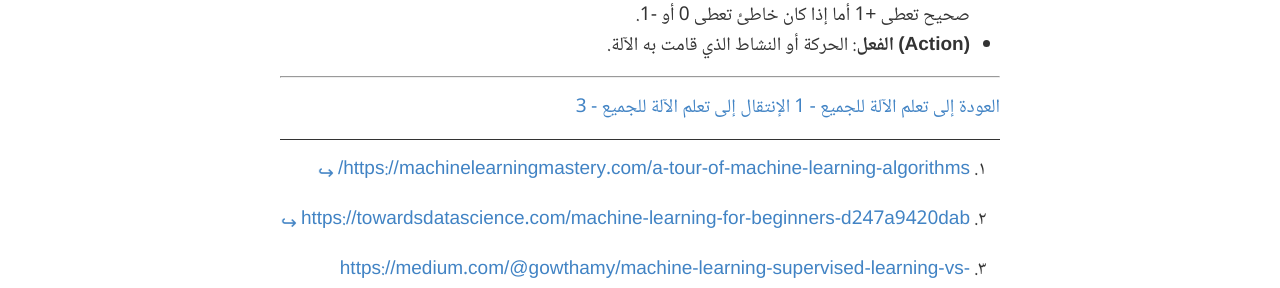
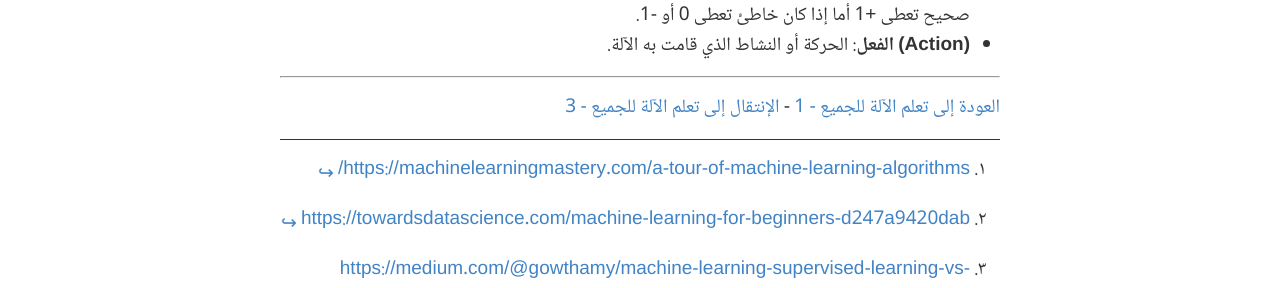
Before and after one commit to alioh/alioh.github.io, a Jekyll site: the page built from _posts/2019-2-10-Machine-Learning-for-Everyone-2.md, in a window 1280 px wide and 900 px high, scrolled down 3478 px. Shown: the part 196-484 px from the top of the window. Built offline with Jekyll 4.4.1, drawn with Linux system fonts in a browser that asks for light colours; comment, search, counter and statistics services are not loaded.

Commit message:
added missing footer

```diff
--- a/_posts/2019-2-10-Machine-Learning-for-Everyone-2.md
+++ b/_posts/2019-2-10-Machine-Learning-for-Everyone-2.md
@@ -54,7 +54,7 @@ title: تعلم الآلة للجميع - 2
 
 
   -----
-  [العودة إلى تعلم الآلة للجميع - 1](https://alioh.github.io/Machine-Learning-for-Everyone-1/)  [الإنتقال إلى تعلم الآلة للجميع - 3](https://alioh.github.io/Machine-Learning-for-Everyone-3/)
+  [العودة إلى تعلم الآلة للجميع - 1](https://alioh.github.io/Machine-Learning-for-Everyone-1/)   -   [الإنتقال إلى تعلم الآلة للجميع - 3](https://alioh.github.io/Machine-Learning-for-Everyone-3/)
 
 
 
```
Also changed, not shown: _posts/2019-2-11-Machine-Learning-for-Everyone-3.md (+1 -1 lines), _posts/2019-2-12-Machine-Learning-for-Everyone-4.md (+4 -0 lines).
